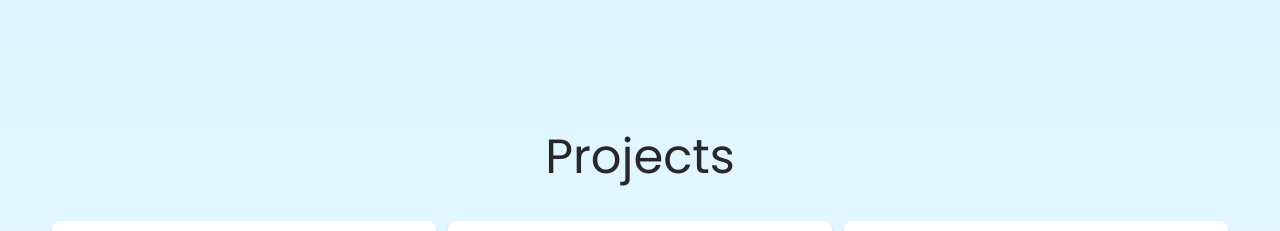
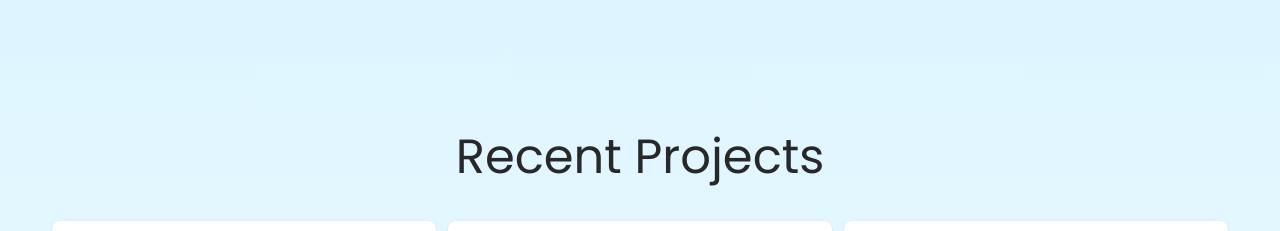
Before and after one commit to Celeste04/DesignPortfolio, a React (Vite) app: page /#/ in a window 1280 px wide. Shown: the part 2340-2571 px from the top of the page. Built offline with nearby package versions, Linux system fonts and the light colour scheme.

Commit message:
navbar fixes

```diff
--- a/src/components/Nav.tsx
+++ b/src/components/Nav.tsx
@@ -48,7 +48,7 @@ const Nav = ({ homeRef, workRef, projectRef, contactRef }: NavProps) => {
           className="sm:hidden text-2xl"
           onClick={() => setIsOpen(!isOpen)}
         >
-          {isOpen ? <HiX /> : <HiMenu />}
+          {isOpen ? <HiX className="general-text"/> : <HiMenu className="general-text"/>}
         </button>
       </div>
 
@@ -62,7 +62,7 @@ const Nav = ({ homeRef, workRef, projectRef, contactRef }: NavProps) => {
         >
           <button onClick={() => scrollToSection(homeRef)} className="nav-button">Home</button>
           <button onClick={() => scrollToSection(workRef)} className="nav-button">Work</button>
-          <button onClick={() => scrollToSection(projectRef)} className="nav-button hover:text-[#EF8987]">Projects</button>
+          <button onClick={() => scrollToSection(projectRef)} className="nav-button">Projects</button>
           <button onClick={() => scrollToSection(contactRef)} className="nav-button">Contact</button>
           <a
             href="https://drive.google.com/file/d/1FgdwEbC2r2ozXdoFccH5GqiLmZxazNjQ/view?usp=sharing"
@@ -72,6 +72,7 @@ const Nav = ({ homeRef, workRef, projectRef, contactRef }: NavProps) => {
           >
             Resume
           </a>
+          <button className="nav-button" onClick={toggleTheme}>{(theme==="dark")? <MdSunny className="w-5 h-5"/> : <FaMoon className="w-5 h-5"/> }</button>
         </div>
 
     </div>
--- a/src/components/Projects.tsx
+++ b/src/components/Projects.tsx
@@ -8,7 +8,7 @@ import { forwardRef } from 'react';
 export const Projects = forwardRef<HTMLDivElement, React.HTMLAttributes<HTMLDivElement>>((_,ref) => {
     return (
     <section ref={ref} className="flex flex-col mb-10 pt-[100px]">
-        <h1 className="text-3xl text-center sm:text-5xl mb-10 lg:mb-10 general-text general-text">Projects</h1>
+        <h1 className="text-3xl text-center sm:text-5xl mb-10 lg:mb-10 general-text general-text">Recent Projects</h1>
         <div className="flex flex-col items-center justify-center md:flex-row md:items-center md:gap-3 gap-8">
             <ProjectCard
                 title={"PokePals"}
```
